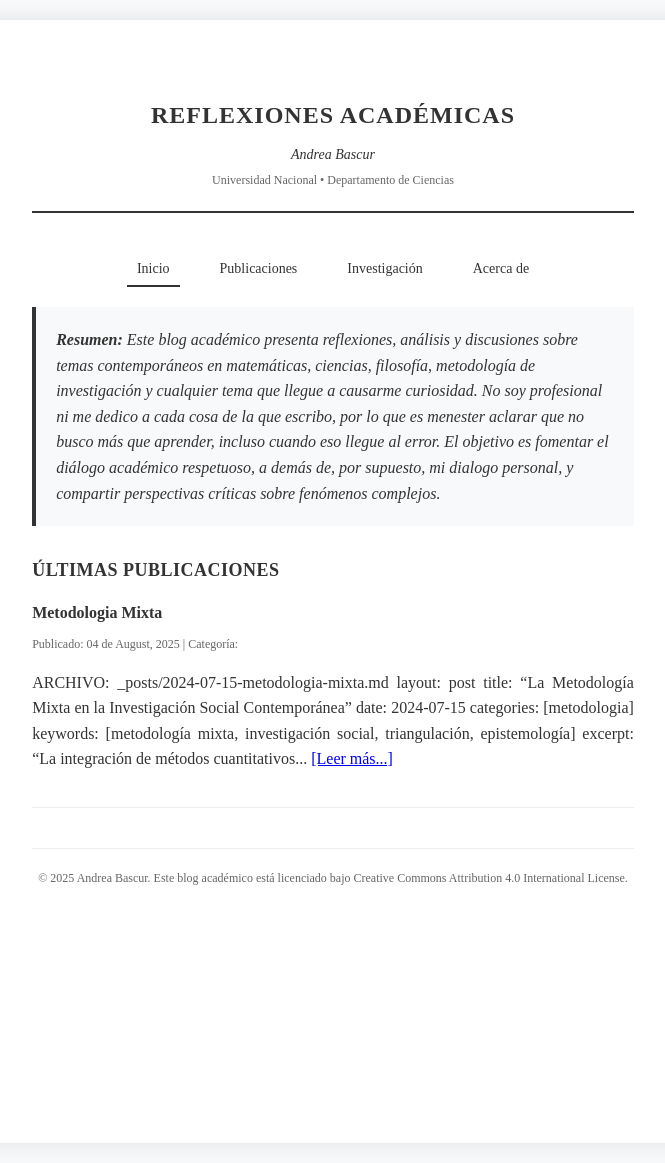
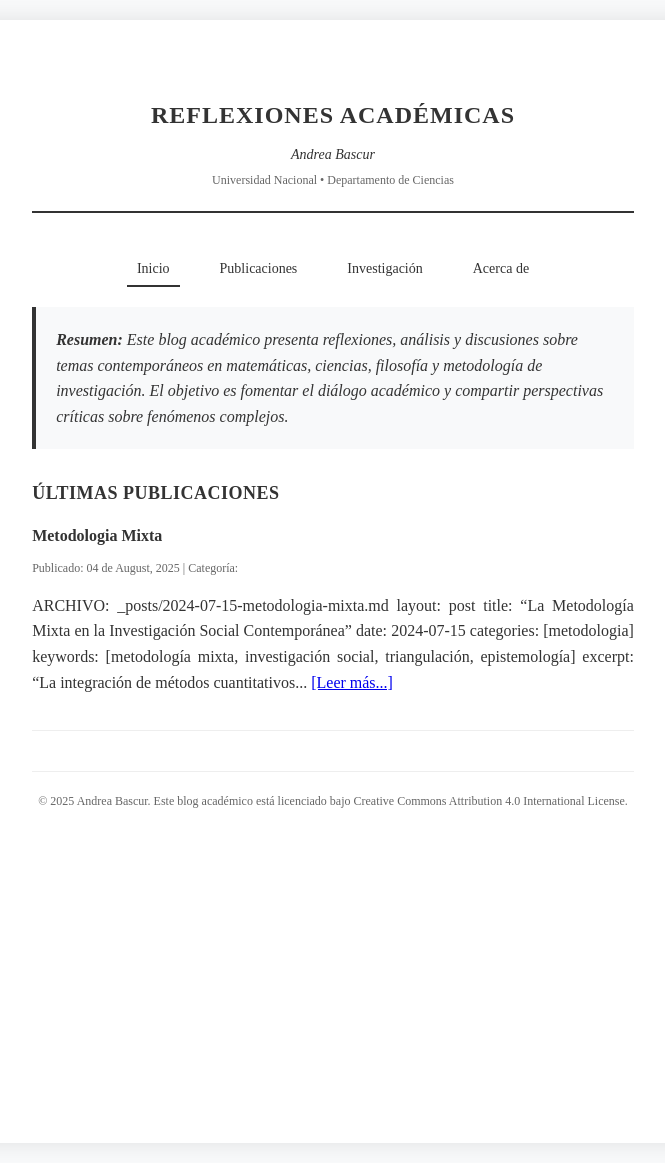
Before and after one commit to ambascur/ambascur.github.io, a Jekyll site: the page built from index.html, in a window 1280 px wide. Shown: the whole page, without its empty margins (307-972 px from the left). Built offline with Jekyll 4.4.1, drawn with Linux system fonts in a browser that asks for light colours.

Commit message:
index 1.5

```diff
--- a/index.html
+++ b/index.html
@@ -4,11 +4,12 @@
 
 <div id="home" class="section active">
     <div class="abstract">
-        <strong>Resumen:</strong> Este blog académico presenta reflexiones, análisis y discusiones sobre temas contemporáneos en matemáticas, ciencias, filosofía, metodología de investigación y cualquier tema que llegue a causarme curiosidad. No soy profesional ni me dedico a cada cosa de la que escribo, por lo que es menester aclarar que no busco más que aprender, incluso cuando eso llegue al error. El objetivo es fomentar el diálogo académico respetuoso, a demás de, por supuesto, mi dialogo personal, y compartir perspectivas críticas sobre fenómenos complejos.
+        <strong>Resumen:</strong> Este blog académico presenta reflexiones, análisis y discusiones sobre temas contemporáneos en matemáticas, ciencias, filosofía y metodología de investigación. El objetivo es fomentar el diálogo académico y compartir perspectivas críticas sobre fenómenos complejos.
     </div>
 
     <div class="section-title">Últimas Publicaciones</div>
 
+    {% if site.posts.size > 0 %}
         {% for post in site.posts limit:3 %}
         <div class="post">
             <div class="post-title">
@@ -24,6 +25,14 @@
             {% endif %}
         </div>
         {% endfor %}
+    {% else %}
+        <div class="post">
+            <div class="post-title">Próximamente...</div>
+            <div class="post-content">
+                Los posts aparecerán aquí automáticamente cuando agregues archivos a la carpeta _posts/
+            </div>
+        </div>
+    {% endif %}
 </div>
 
 <div id="posts" class="section">
@@ -105,7 +114,7 @@
     <div class="section-title">Acerca del Autor</div>
 
     <div class="post-content">
-        Andrea Bascur es estudiante autodidacta e interdisciplinaria en ciencias, matemáticas, filosofía, artes, etc. Con conocimientos informaticos a nivel profesional.
+        Andrea Bascur es investigadora y académica con formación interdisciplinaria en ciencias, matemáticas y filosofía. Su trabajo se enfoca en la intersección entre metodologías cuantitativas y cualitativas, con especial interés en aplicaciones de sistemas complejos y epistemología de la ciencia.
     </div>
 
     <div class="post-content">
```
Also changed, not shown: other parts of index.html (+2 -2 lines). Lines whose indentation alone changed are shown as unchanged.
